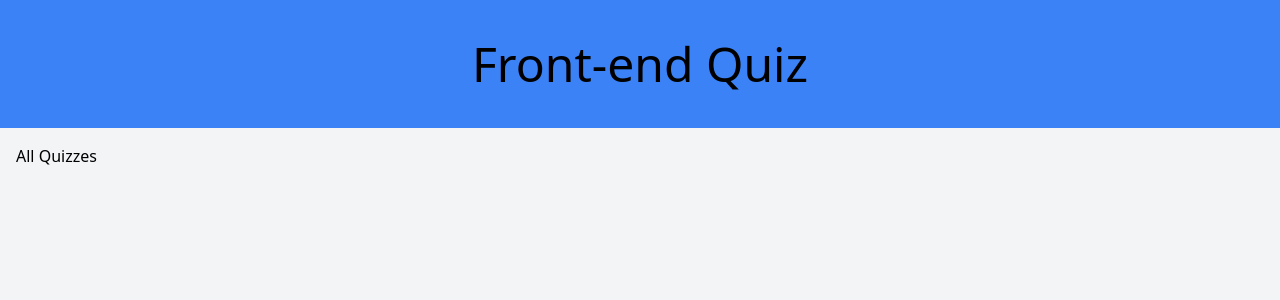
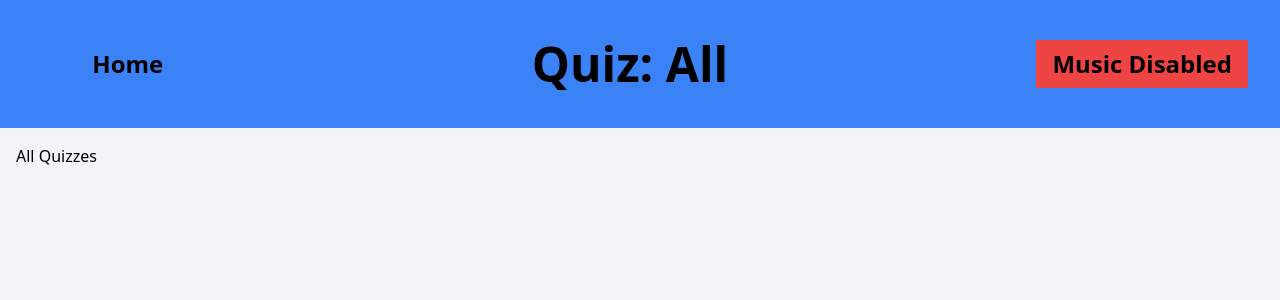
Before and after one commit to matthew-clarke10/frontend-quiz, a React (Vite) app: page /quizzes/all in a window 1280 px wide. Shown: the top 300 px of the page. Built offline with nearby package versions, Linux system fonts and the light colour scheme.

Commit message:
Moved the music setting to the navbar.

```diff
--- a/src/App.tsx
+++ b/src/App.tsx
@@ -8,12 +8,35 @@ import htmlQuizData from './data/htmlQuizData'
 import cssQuizData from './data/cssQuizData'
 import jsQuizData from './data/jsQuizData'
 import allQuizData from './data/allQuizData'
+import { useEffect, useState } from 'react'
 
 function App() {
+  const [musicEnabled, setMusicEnabled] = useState<boolean>(false)
+
+  useEffect(() => {
+    async function checkMusicEnabled() {
+      const isMusicEnabledObject = localStorage.getItem("isMusicEnabled")
+      const isMusicEnabled = isMusicEnabledObject ? JSON.parse(isMusicEnabledObject) === true : false
+      setMusicEnabled(isMusicEnabled)
+    }
+
+    checkMusicEnabled()
+  })
+
+  function toggleMusicEnabled() {
+    if (musicEnabled) {
+      localStorage.setItem("isMusicEnabled", "false")
+      setMusicEnabled(false)
+    } else {
+      localStorage.setItem("isMusicEnabled", "true")
+      setMusicEnabled(true)
+    }
+  }
+
   return (
     <Routes>
-      <Route path="/" element={<Layout />}>
-        <Route index element={<Menu />} />
+      <Route path="/" element={<Layout toggleMusicEnabled={toggleMusicEnabled} musicEnabled={musicEnabled} />}>
+        <Route index element={<Menu toggleMusicEnabled={toggleMusicEnabled} musicEnabled={musicEnabled} />} />
         <Route path="quizzes">
           <Route index element={<Quizzes />} />
           <Route path="html" element={<Quiz {...htmlQuizData} />} />
--- a/src/components/Layout.tsx
+++ b/src/components/Layout.tsx
@@ -1,14 +1,40 @@
-import { Outlet } from 'react-router-dom';
+import { Link, Outlet, useLocation } from 'react-router-dom'
 
-function Layout() {
+interface LayoutProps {
+  toggleMusicEnabled: () => void;
+  musicEnabled: boolean;
+}
+
+const Layout: React.FC<LayoutProps> = ({ toggleMusicEnabled, musicEnabled }) => {
+  const location = useLocation()
+  const quizPage =
+    location.pathname.startsWith('/quizzes/html') ||
+    location.pathname.startsWith('/quizzes/css') ||
+    location.pathname.startsWith('/quizzes/js') ||
+    location.pathname.startsWith('/quizzes/all')
+
+  const headerText =
+    location.pathname.startsWith('/quizzes/html') ? 'HTML' :
+      location.pathname.startsWith('/quizzes/css') ? 'CSS' :
+        location.pathname.startsWith('/quizzes/js') ? 'JS' :
+          location.pathname.startsWith('/quizzes/all') ? 'All' :
+            'nonQuiz'
   return (
     <>
-      <h1 className="flex justify-center items-center h-header text-5xl bg-blue-500">Front-end Quiz</h1>
+      <div className="flex justify-between items-center bg-blue-500">
+        {quizPage && (
+          <Link to="/" className="px-3 py-2 ml-2 w-60 md:w-72 font-bold text-center hover:bg-blue-600 sm:ml-4 md:ml-8 text-base sm:text-lg md:text-2xl">Home</Link>
+        )}
+        <h1 className={`flex justify-center items-center h-header bg-blue-500 w-full font-bold text-center ${quizPage ? 'text-xl sm:text-3xl md:text-5xl' : 'text-5xl'}`}>{quizPage ? `Quiz: ${headerText}` : 'Front-end Quizzes'}</h1>
+        {quizPage && (
+          <button onClick={toggleMusicEnabled} className={`w-60 md:w-72 font-bold whitespace-nowrap mr-2 sm:mr-4 md:mr-8 px-2 py-1 sm:px-4 sm:py-2 text-base sm:text-lg md:text-2xl ${musicEnabled ? 'bg-green-500 hover:bg-green-600' : 'bg-red-500 hover:bg-red-600'}`}>{musicEnabled ? 'Music Enabled' : 'Music Disabled'}</button>
+        )}
+      </div>
       <main className="bg-gray-100 p-4 h-body">
         <Outlet />
       </main>
     </>
-  );
+  )
 }
 
-export default Layout;
+export default Layout
--- a/src/components/Menu.tsx
+++ b/src/components/Menu.tsx
@@ -1,29 +1,11 @@
-import { useState, useEffect } from "react"
 import { Link } from "react-router-dom"
 
-function Menu() {
-  const [musicEnabled, setMusicEnabled] = useState<boolean>(false)
+interface LayoutProps {
+  toggleMusicEnabled: () => void;
+  musicEnabled: boolean;
+}
 
-  useEffect(() => {
-    async function checkMusicEnabled() {
-      const isMusicEnabledObject = localStorage.getItem("isMusicEnabled")
-      const isMusicEnabled = isMusicEnabledObject ? JSON.parse(isMusicEnabledObject) === true : false
-      setMusicEnabled(isMusicEnabled)
-    }
-
-    checkMusicEnabled()
-  })
-
-  function toggleMusicEnabled() {
-    if (musicEnabled) {
-      localStorage.setItem("isMusicEnabled", "false")
-      setMusicEnabled(false)
-    } else {
-      localStorage.setItem("isMusicEnabled", "true")
-      setMusicEnabled(true)
-    }
-  }
-
+const Menu: React.FC<LayoutProps> = ({ toggleMusicEnabled, musicEnabled }) => {
   return (
     <section className="flex flex-col justify-center items-center gap-8 p-16 bg-white border-4 border-gray-300 shadow-lg rounded-lg text-3xl">
       <Link to="/quizzes" className="w-80 px-6 py-4 text-center bg-blue-500 hover:bg-blue-600">Play</Link>
--- a/src/data/allQuizData.ts
+++ b/src/data/allQuizData.ts
@@ -1,10 +1,10 @@
-import { QuizData } from './quizTypes';
+import { QuizData } from './quizTypes'
 
 const allQuizData: QuizData = {
   title: 'All Quizzes',
   questions: [
     // Combine questions from all quizzes...
   ],
-};
+}
 
-export default allQuizData;
+export default allQuizData
--- a/src/data/cssQuizData.ts
+++ b/src/data/cssQuizData.ts
@@ -1,4 +1,4 @@
-import { QuizData } from './quizTypes';
+import { QuizData } from './quizTypes'
 
 const cssQuizData: QuizData = {
   title: 'CSS Quiz',
@@ -9,6 +9,6 @@ const cssQuizData: QuizData = {
     },
     // More questions...
   ],
-};
+}
 
-export default cssQuizData;
+export default cssQuizData
--- a/src/data/htmlQuizData.ts
+++ b/src/data/htmlQuizData.ts
@@ -1,4 +1,4 @@
-import { QuizData } from './quizTypes';
+import { QuizData } from './quizTypes'
 
 const htmlQuizData: QuizData = {
   title: 'HTML Quiz',
@@ -9,6 +9,6 @@ const htmlQuizData: QuizData = {
     },
     // More questions...
   ],
-};
+}
 
-export default htmlQuizData;
+export default htmlQuizData
--- a/src/data/jsQuizData.ts
+++ b/src/data/jsQuizData.ts
@@ -1,4 +1,4 @@
-import { QuizData } from './quizTypes';
+import { QuizData } from './quizTypes'
 
 const jsQuizData: QuizData = {
   title: 'JavaScript Quiz',
@@ -9,6 +9,6 @@ const jsQuizData: QuizData = {
     },
     // More questions...
   ],
-};
+}
 
-export default jsQuizData;
+export default jsQuizData
```
